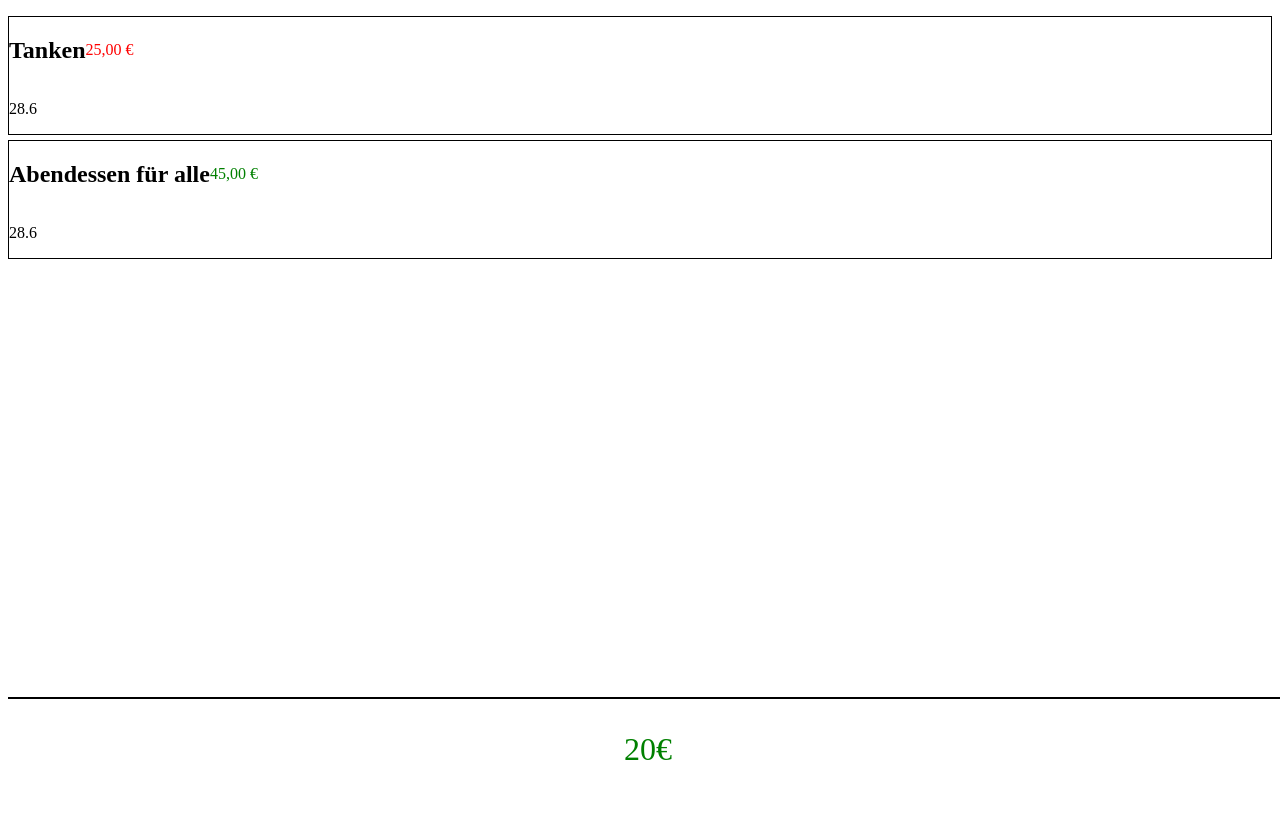
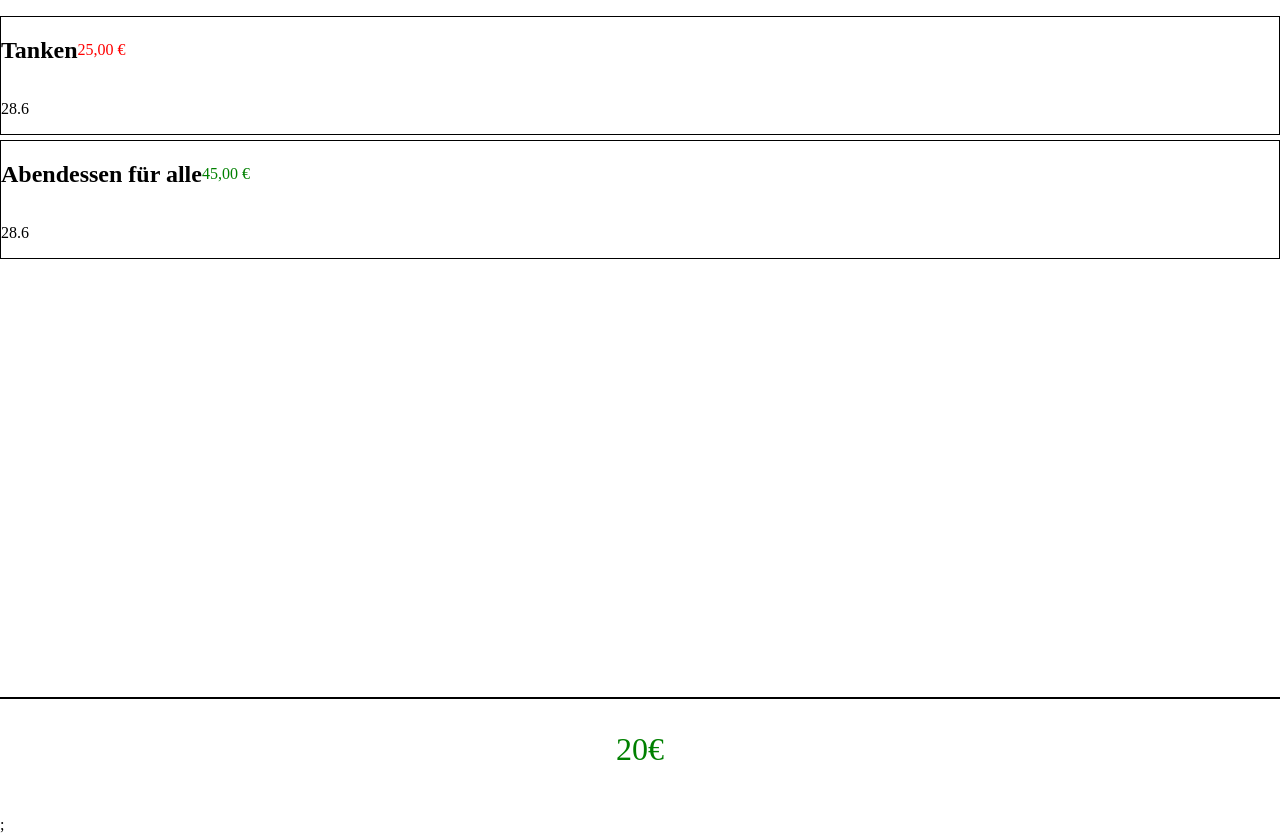
Before and after one commit to mpagels/budget-splitter, a Next.js app: page / in a window 1280 px wide. Built offline with nearby package versions, Linux system fonts and the light colour scheme.

Commit message:
add GlobalStyles to project

```diff
--- /dev/null
+++ b/GlobalStyles.js
@@ -0,0 +1,18 @@
+import { createGlobalStyle } from "styled-components";
+
+export const GlobalStyles = createGlobalStyle`
+html,
+body {
+    padding: 0;
+    margin: 0;
+}
+
+a {
+    color: inherit;
+    text-decoration: none;
+}
+
+* {
+    box-sizing: border-box;
+}
+`;
--- a/pages/_app.js
+++ b/pages/_app.js
@@ -1,5 +1,12 @@
+import { GlobalStyles } from "../GlobalStyles";
+
 function MyApp({ Component, pageProps }) {
-  return <Component {...pageProps} />;
+  return (
+    <>
+      <GlobalStyles />
+      <Component {...pageProps} />;
+    </>
+  );
 }
 
 export default MyApp;
```
